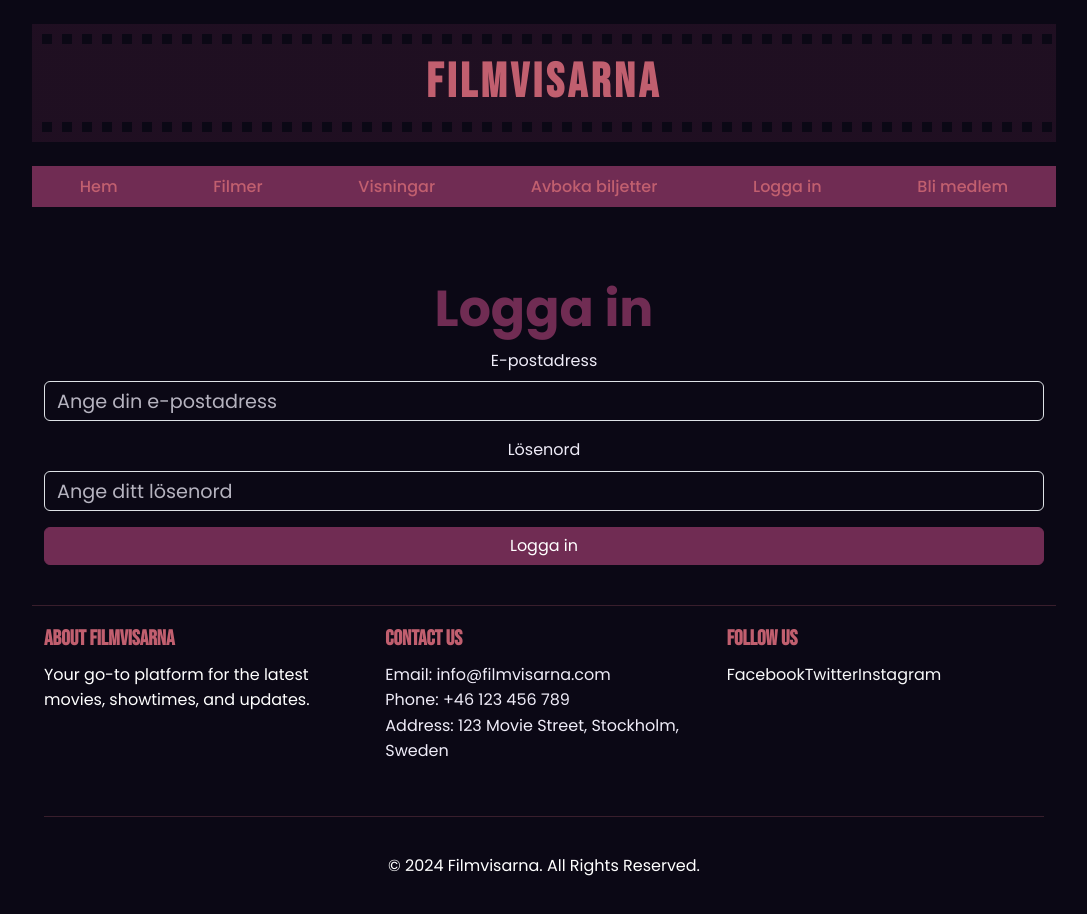
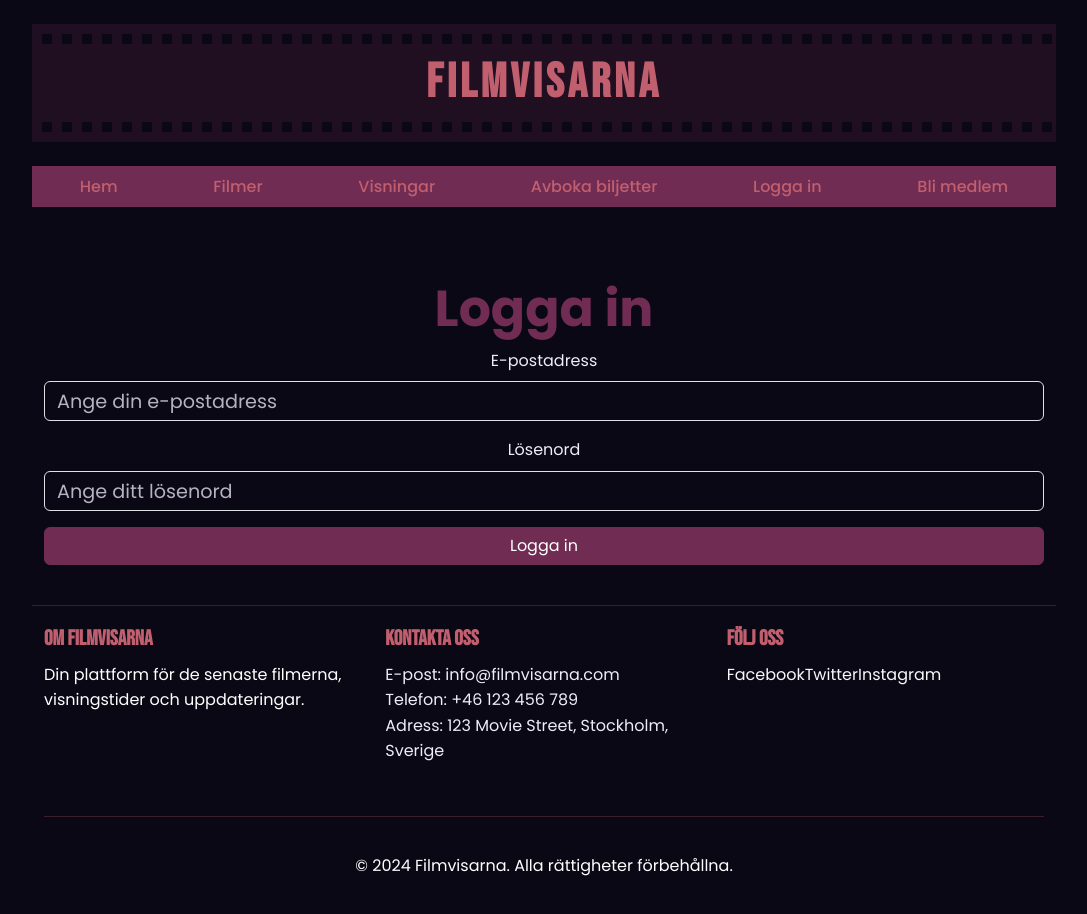
Before and after one commit to staraii/filmvisarna, a React (Vite) app: page /loggain in a window 1280 px wide. Shown: the top 914 px of the page, without its empty margins (96-1183 px from the left). Built offline with nearby package versions, Linux system fonts and the light colour scheme.

Commit message:
Update
Changed language from eng to swe

```diff
--- a/src/components/Footer/Footer.tsx
+++ b/src/components/Footer/Footer.tsx
@@ -3,27 +3,27 @@ import "./footer.css"; // Include any custom styles you want
 export default function Footer() {
   return (
     <footer className="footer">
-      <hr className="footer-separator" /> {/* Line above the footer */}
+      <hr className="footer-separator" /> {/* Linje ovanför foten */}
       <div className="container">
         <div className="row">
           <div className="col-md-4 mb-3">
-            <h5>About Filmvisarna</h5>
+            <h5>Om Filmvisarna</h5>
             <p>
-              Your go-to platform for the latest movies, showtimes, and updates.
+              Din plattform för de senaste filmerna, visningstider och uppdateringar.
             </p>
           </div>
 
           <div className="col-md-4 mb-3">
-            <h5>Contact Us</h5>
+            <h5>Kontakta oss</h5>
             <ul className="list-unstyled">
-              <li>Email: info@filmvisarna.com</li>
-              <li>Phone: +46 123 456 789</li>
-              <li>Address: 123 Movie Street, Stockholm, Sweden</li>
+              <li>E-post: info@filmvisarna.com</li>
+              <li>Telefon: +46 123 456 789</li>
+              <li>Adress: 123 Movie Street, Stockholm, Sverige</li>
             </ul>
           </div>
 
           <div className="col-md-4 mb-3">
-            <h5>Follow Us</h5>
+            <h5>Följ oss</h5>
             <ul className="list-unstyled d-flex">
               <li className="mr-3">
                 <a href="#" className="text-light">Facebook</a>
@@ -37,9 +37,9 @@ export default function Footer() {
             </ul>
           </div>
         </div>
-        <hr className="footer-separator" /> {/* Line separating footer content from copyright */}
+        <hr className="footer-separator" /> {/* Linje som skiljer innehållet från copyright */}
         <div className="text-center py-3">
-          <p>&copy; {new Date().getFullYear()} Filmvisarna. All Rights Reserved.</p>
+          <p>&copy; {new Date().getFullYear()} Filmvisarna. Alla rättigheter förbehållna.</p>
         </div>
       </div>
     </footer>
```
